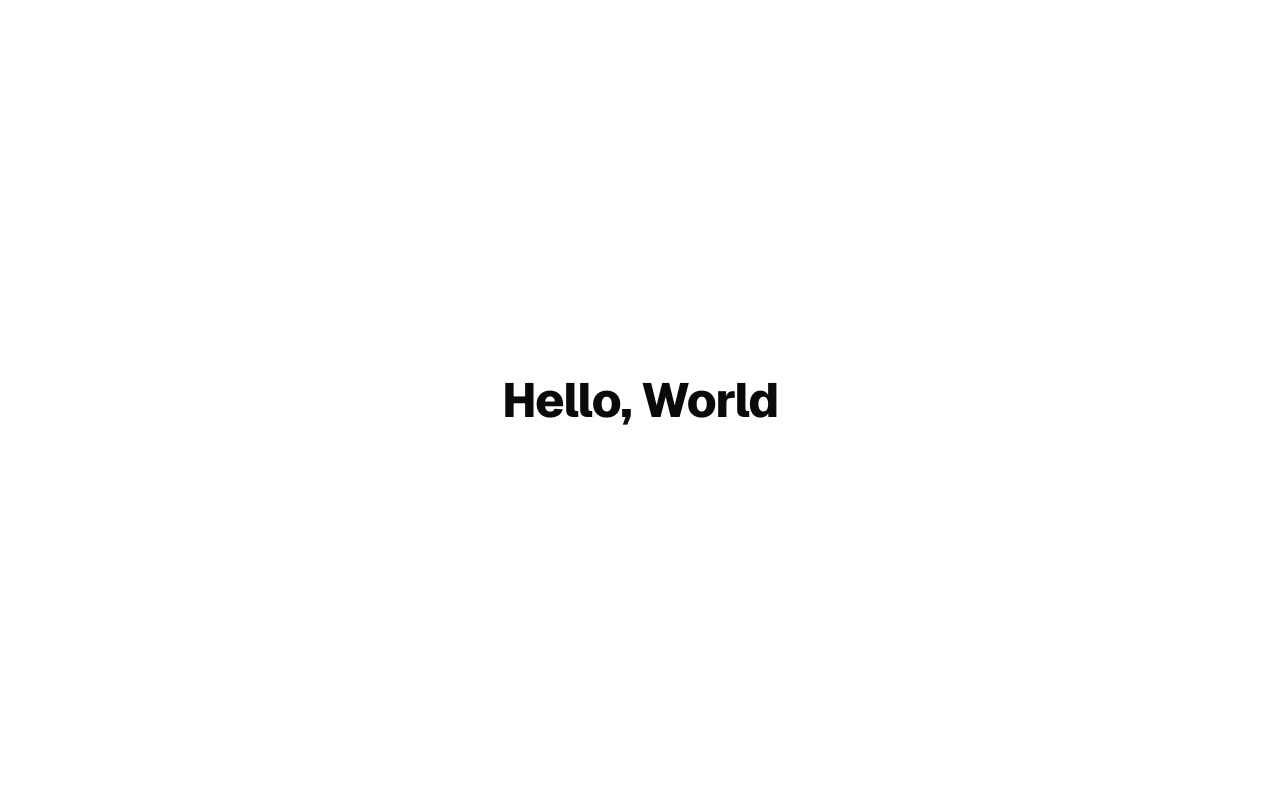
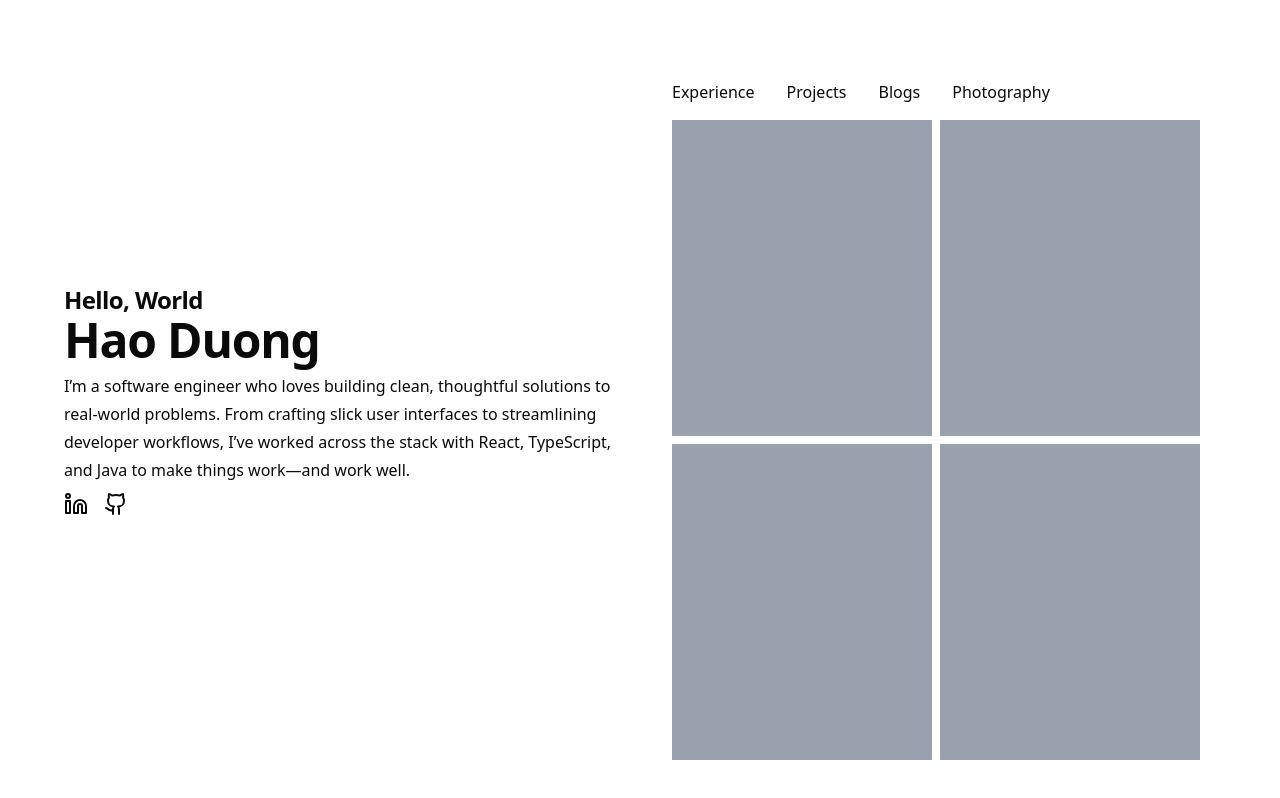
Before and after one commit to duonghao/duonghao.github.io, a Next.js app: page / in a window 1280 px wide. Built offline with nearby package versions, Linux system fonts and the light colour scheme.

Commit message:
feature: new wireframe

```diff
--- a/src/app/globals.css
+++ b/src/app/globals.css
@@ -126,7 +126,7 @@ h1 {
 }
 
 h2 {
-  @apply scroll-m-20 border-b pb-2 text-3xl font-semibold tracking-tight transition-colors first:mt-0;
+  @apply scroll-m-20 text-3xl font-semibold tracking-tight transition-colors;
 }
 
 h3 {
@@ -138,7 +138,7 @@ h4 {
 }
 
 p {
-  @apply leading-7 [&:not(:first-child)]:mt-6;
+  @apply leading-7;
 }
 
 blockquote {
--- a/src/app/page.tsx
+++ b/src/app/page.tsx
@@ -1,11 +1,56 @@
-import Image from "next/image";
+import { Linkedin, Github } from "lucide-react";
 
 export default function Home() {
   return (
-    <div className="font-sans grid grid-rows-[20px_1fr_20px] items-center justify-items-center min-h-screen p-8 pb-20 gap-16 sm:p-20">
-      <main className="flex flex-col gap-[32px] row-start-2 items-center sm:items-start">
-        <h1>Hello, World</h1>
-      </main>
-    </div>
+    <main className="flex items-center justify-center min-h-screen min-w-screen md:grid md:grid-cols-2 md:gap-8 p-16">
+      <header className="">
+        <h3>Hello, World</h3>
+        <h1>Hao Duong</h1>
+        <p className="mt-2 mb-2">
+          I’m a software engineer who loves building clean, thoughtful solutions
+          to real-world problems. From crafting slick user interfaces to
+          streamlining developer workflows, I’ve worked across the stack with
+          React, TypeScript, and Java to make things work—and work well.
+        </p>
+        <ul className="flex gap-4">
+          <li>
+            <a href="https://www.linkedin.com/in/hao-duong-a87058196/">
+              <Linkedin />
+            </a>
+          </li>
+          <li>
+            <a href="https://github.com/duonghao">
+              <Github />
+            </a>
+          </li>
+        </ul>
+      </header>
+      <div className="h-full">
+        <section className=" p-4 z-10 h-full">
+          <nav className="mb-4">
+            <ul className="flex gap-4 md:gap-8">
+              <li>Experience</li>
+              <li>Projects</li>
+              <li>Blogs</li>
+              <li>Photography</li>
+            </ul>
+          </nav>
+          <ul className="grid grid-cols-2 gap-2 h-full">
+            <li>
+              <div className="h-full w-full bg-gray-400"></div>
+            </li>
+            <li>
+              <div className="h-full w-full bg-gray-400"></div>
+            </li>
+            <li>
+              <div className="h-full w-full bg-gray-400"></div>
+            </li>
+            <li>
+              <div className="h-full w-full bg-gray-400"></div>
+            </li>
+          </ul>
+        </section>
+      </div>
+    </main>
   );
 }
```
